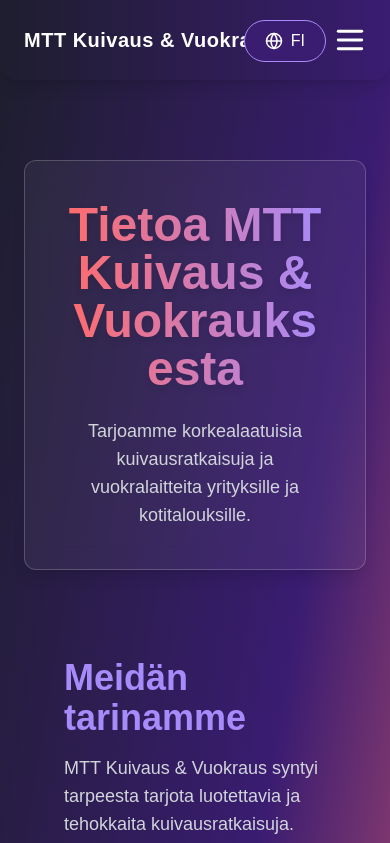
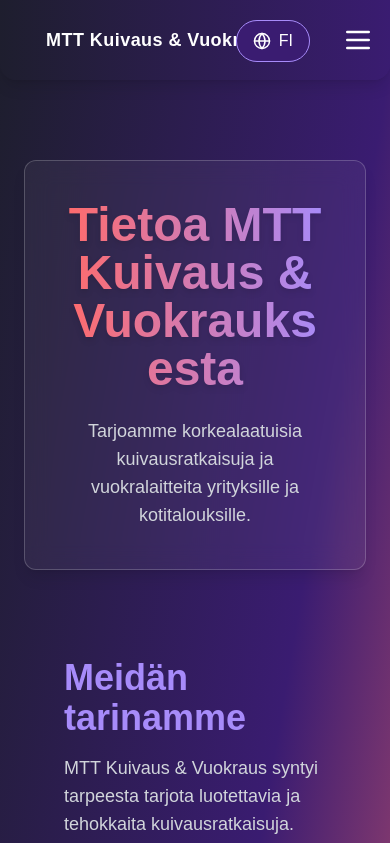
Before and after one commit to omarpx/MTT-website, a Next.js app: page /about in a window 390 px wide. Shown: the top 843 px of the page. Built offline with nearby package versions, Linux system fonts and the light colour scheme.

Commit message:
Fix Navbar layout on mobile

```diff
--- a/app/about/page.tsx
+++ b/app/about/page.tsx
@@ -80,9 +80,10 @@
           alt="Company team working"
           width={500}
           height={300}
-            className="rounded-lg shadow-lg max-w-full"
+          className="rounded-lg shadow-lg max-w-full h-auto object-cover"
         />
       </div>
+
       </motion.div>
 
       {/* Core Values Section */}
--- a/components/Navbar.tsx
+++ b/components/Navbar.tsx
@@ -41,9 +41,9 @@
 
   const handleLogoClick = () => {
     if (pathname === "/") {
-      window.location.reload(); // Päivittää sivun, jos käyttäjä on jo etusivulla
+      window.location.reload();
     } else {
-      router.push("/"); // Vie etusivulle, jos käyttäjä on muualla
+      router.push("/");
     }
   };
 
@@ -53,8 +53,13 @@
   };
 
   return (
-    <nav className="fixed top-0 left-0 w-full h-20 bg-gradient-to-r from-[#1E1E2E] to-[#3A1C71] shadow-lg z-50 flex items-center justify-between px-6 md:px-8 rounded-b-2xl">
-      <button onClick={handleLogoClick} className="text-xl font-extrabold text-white tracking-wide hover:text-[#A78BFA] transition duration-300">
+    <nav className="fixed top-0 left-0 w-full h-20 bg-gradient-to-r from-[#1E1E2E] to-[#3A1C71] shadow-lg z-50 flex items-center justify-between px-4 md:px-8 rounded-b-2xl">
+
+      {/* Logo (Responsive Fix: Smaller Font on Mobile) */}
+      <button
+        onClick={handleLogoClick}
+        className="text-lg md:text-xl font-extrabold text-white tracking-wide hover:text-[#A78BFA] transition duration-300 truncate w-4/5 md:w-auto"
+      >
         MTT Kuivaus & Vuokraus
       </button>
 
@@ -88,59 +93,18 @@
               transition={{ duration: 0.3 }}
               className="absolute right-0 mt-11 w-24 bg-[#1E1E3E] shadow-lg rounded-lg border border-[#A78BFA] z-20"
             >
-              <button onClick={() => handleLanguageChange("fi")} className="w-full px-4 py-2 text-white hover:bg-[#3A1C71]">
-                FI
-              </button>
-              <button onClick={() => handleLanguageChange("en")} className="w-full px-4 py-2 text-white hover:bg-[#3A1C71]">
-                EN
-              </button>
+              <button onClick={() => handleLanguageChange("fi")} className="w-full px-4 py-2 text-white hover:bg-[#3A1C71]">FI</button>
+              <button onClick={() => handleLanguageChange("en")} className="w-full px-4 py-2 text-white hover:bg-[#3A1C71]">EN</button>
             </motion.div>
           )}
         </AnimatePresence>
       </div>
 
-      {/* Mobile Menu Button */}
-      <button onClick={toggleMenu} className="md:hidden text-white z-50 menu-toggle">
-        {isMenuOpen ? <X size={32} className="transition-transform duration-300 scale-110" /> : <Menu size={32} className="transition-transform duration-300 scale-110" />}
-      </button>
-
-      {/* Mobile Menu */}
-      <AnimatePresence>
-        {isMenuOpen && (
-          <>
-            <motion.div initial={{ opacity: 0 }} animate={{ opacity: 1 }} exit={{ opacity: 0 }} transition={{ duration: 0.3 }} className="fixed inset-0 bg-black/60 z-40" onClick={() => setIsMenuOpen(false)} />
-
-            <motion.div
-              initial={{ x: "100%" }}
-              animate={{ x: 0 }}
-              exit={{ x: "100%" }}
-              transition={{ duration: 0.3 }}
-              className="fixed top-0 right-0 w-4/5 h-full bg-[#2E1A47] shadow-lg flex flex-col items-center justify-center space-y-8 md:hidden menu-container z-50 p-6 rounded-l-2xl"
-            >
-              <button onClick={toggleMenu} className="absolute top-5 right-5 text-white">
-                <X size={32} />
-              </button>
-
-              {Object.keys(translations.fi).map((item) => (
-                <Link
-                  key={item}
-                  href={`/${item}`}
-                  className="text-xl font-semibold text-white transition-all duration-300 hover:text-[#A78BFA] hover:scale-105"
-                  onClick={toggleMenu}
-                >
-                  {translations[language][item as keyof typeof translations.fi]}
-                </Link>
-              ))}
-            </motion.div>
-          </>
-        )}
-      </AnimatePresence>
-
-      {/* Mobile Language Toggle */}
-<div className="md:hidden absolute top-5 right-16 language-dropdown">
+      {/* Mobile Language Toggle (Moved to Fit Better) */}
+      <div className="md:hidden absolute top-5 right-20 z-50">
         <button
           onClick={toggleDropdown}
-    className="text-white flex items-center gap-2 px-5 py-2 bg-[#3A1C71] rounded-full border border-[#A78BFA] transition duration-300 hover:bg-[#4B267B] hover:border-[#C69EFF]"
+          className="text-white flex items-center gap-2 px-4 py-2 bg-[#3A1C71] rounded-full border border-[#A78BFA] transition duration-300 hover:bg-[#4B267B]"
         >
           <Globe size={18} />
           {language === "fi" ? "FI" : "EN"}
@@ -155,23 +119,36 @@
               transition={{ duration: 0.3 }}
               className="absolute right-0 mt-2 w-24 bg-[#1E1E3E] shadow-lg rounded-lg border border-[#A78BFA] z-20"
             >
-        <button
-          onClick={() => handleLanguageChange("fi")}
-          className="w-full px-4 py-2 text-white transition duration-300 hover:bg-[#4B267B] hover:text-[#C69EFF]"
-        >
-          FI
-        </button>
-        <button
-          onClick={() => handleLanguageChange("en")}
-          className="w-full px-4 py-2 text-white transition duration-300 hover:bg-[#4B267B] hover:text-[#C69EFF]"
-        >
-          EN
-        </button>
+              <button onClick={() => handleLanguageChange("fi")} className="w-full px-4 py-2 text-white hover:bg-[#4B267B]">FI</button>
+              <button onClick={() => handleLanguageChange("en")} className="w-full px-4 py-2 text-white hover:bg-[#4B267B]">EN</button>
             </motion.div>
           )}
         </AnimatePresence>
       </div>
 
+      {/* Mobile Menu Button */}
+      <button onClick={toggleMenu} className="md:hidden text-white z-50 menu-toggle">
+        {isMenuOpen ? <X size={32} /> : <Menu size={32} />}
+      </button>
+
+      {/* Mobile Menu */}
+      <AnimatePresence>
+        {isMenuOpen && (
+          <motion.div
+            initial={{ x: "100%" }}
+            animate={{ x: 0 }}
+            exit={{ x: "100%" }}
+            transition={{ duration: 0.3 }}
+            className="fixed top-0 right-0 w-4/5 h-full bg-[#2E1A47] shadow-lg flex flex-col items-center justify-center space-y-8 md:hidden menu-container z-50 p-6 rounded-l-2xl"
+          >
+            {Object.keys(translations.fi).map((item) => (
+              <Link key={item} href={`/${item}`} className="text-xl font-semibold text-white transition duration-300 hover:text-[#A78BFA]" onClick={toggleMenu}>
+                {translations[language][item as keyof typeof translations.fi]}
+              </Link>
+            ))}
+          </motion.div>
+        )}
+      </AnimatePresence>
     </nav>
   );
 };
```
Lines whose indentation alone changed are shown as unchanged.
